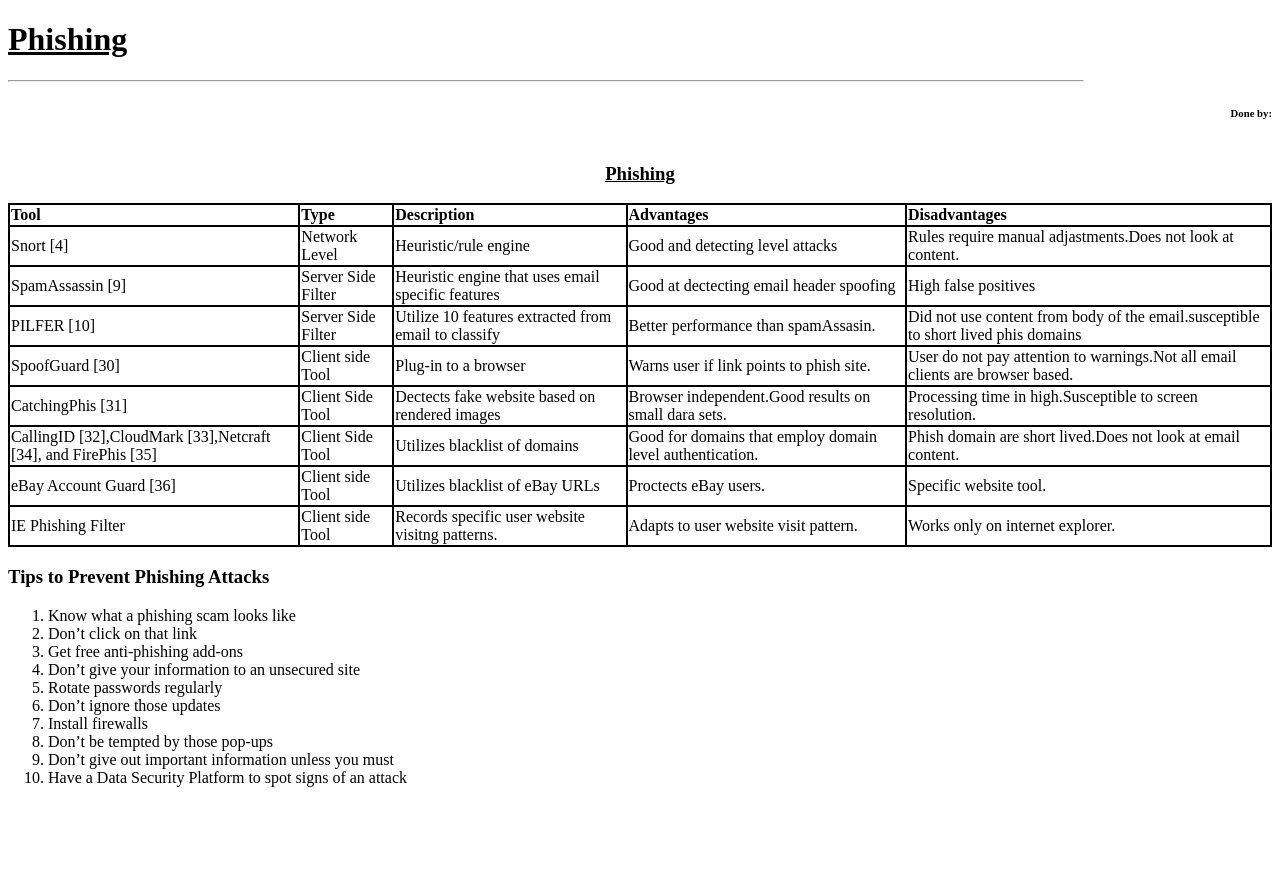
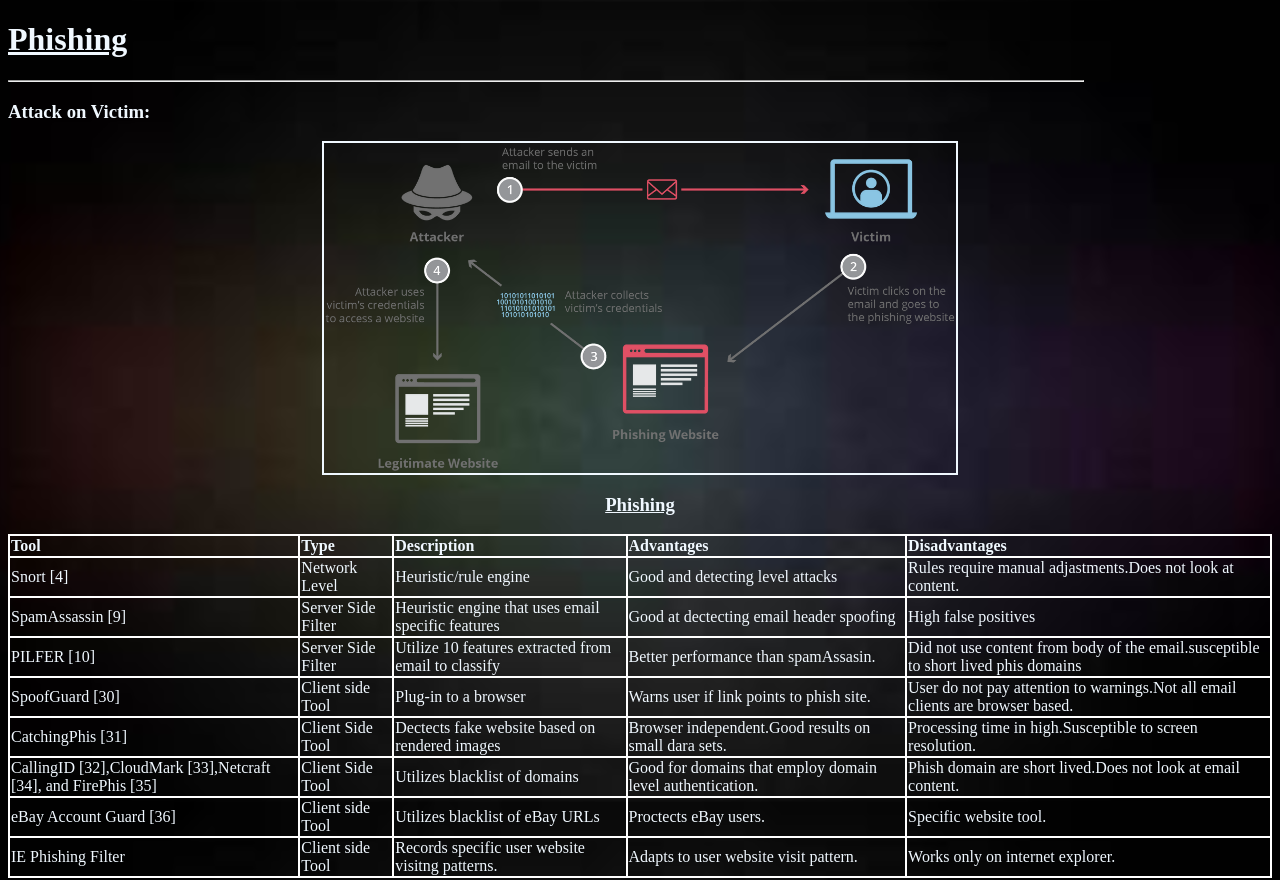
Before and after one commit to pappykunj/WAD-Assignments, a plain HTML site: page index.html in a window 1280 px wide. Shown: the top 880 px of the page. Before the commit the page ends 803 px from the top, so only its background shows below. Drawn offline with Linux system fonts and the light colour scheme.

Commit message:
Update index.html

```diff
--- a/index.html
+++ b/index.html
@@ -3,19 +3,35 @@
     <head>
         <style>
             table,th,td{
-                border:2px solid black;
+                border:2px solid white;
                 border-collapse: collapse;
                 text-align: left;
+            }
+            .center {
+                border: 2px solid ;
+                display: block;
+                margin-left: auto;
+                margin-right: auto;
+                width: 50%;
+            }
+            body {
+                color: aliceblue;
+                background-image: url('bg.jpg');
+                background-repeat: no-repeat;
+                background-attachment: fixed;
+                background-size: cover;
             }
         </style>
         <title>Assignment1</title>
     </head>
     <body>
+
         <h1>
             <u> Phishing </u>
         </h1>
         <hr width="85%" align="left">
-        <h6 align="right">Done by: </h6>
+        <h3>Attack on Victim:</h3>
+        <img src="attack.png" alt="Attack" width="56%" height="30%" class="center">
         <table>
             <caption><u><h3>Phishing</h3></u></caption>
             <tr>
@@ -97,5 +113,6 @@
             <li>Don’t give out important information unless you must</li>
             <li>Have a Data Security Platform to spot signs of an attack</li>
         </ol>
+        <h6 align="right">Done by: </h6>
     </body>
 </html>
```
